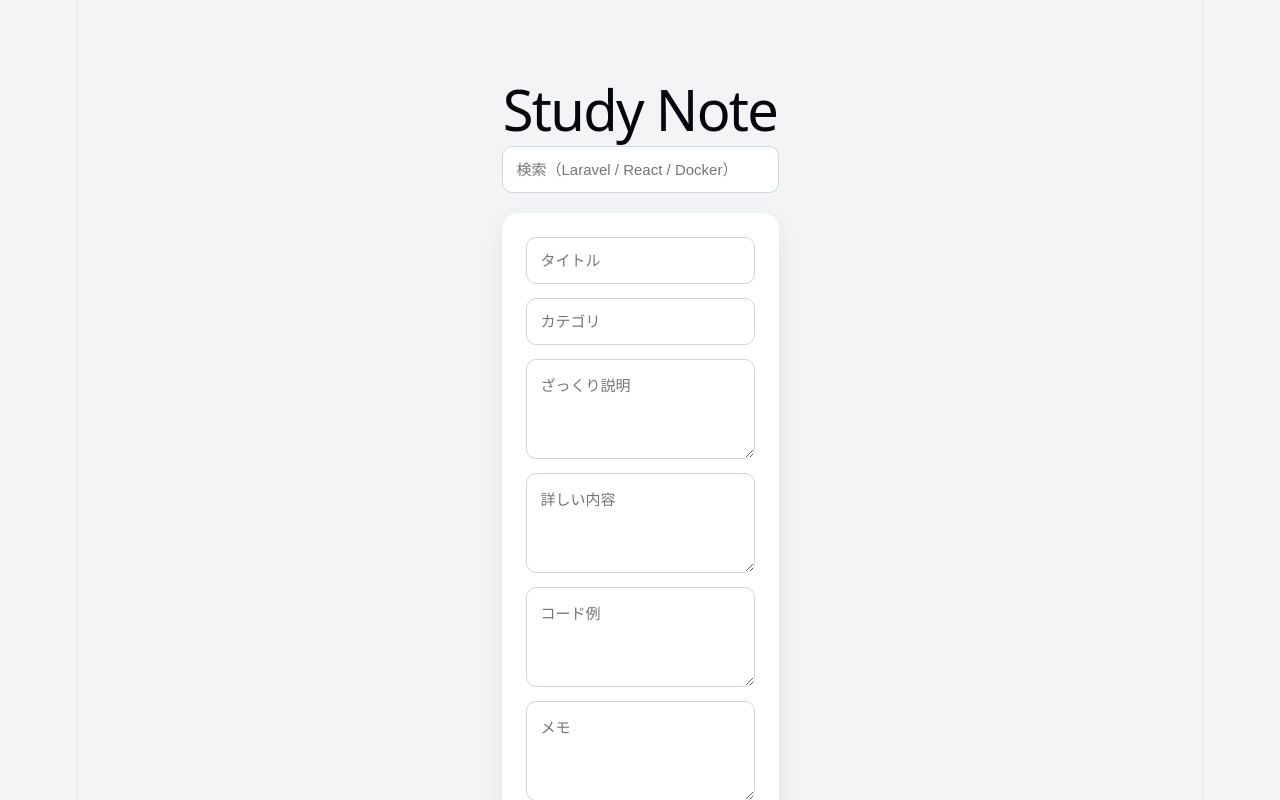
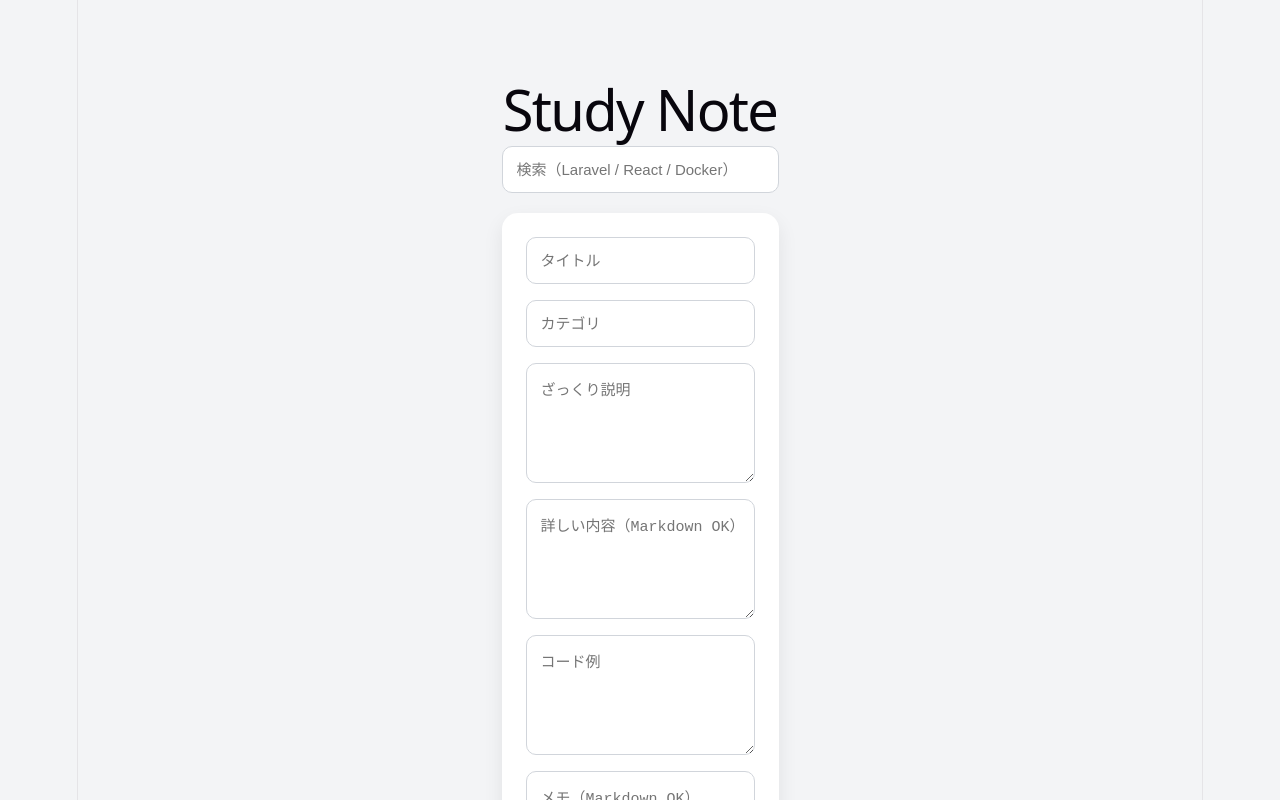
Before and after one commit to ka2ki1/study-note-front, a React (Vite) app: page / in a window 1280 px wide. Shown: the top 800 px of the page. Built offline with nearby package versions, Linux system fonts and the light colour scheme; no server answers.

Commit message:
feat: add markdown support

```diff
--- a/package.json
+++ b/package.json
@@ -12,7 +12,8 @@
   "dependencies": {
     "axios": "^1.16.1",
     "react": "^19.2.6",
-    "react-dom": "^19.2.6"
+    "react-dom": "^19.2.6",
+    "react-markdown": "^10.1.0"
   },
   "devDependencies": {
     "@eslint/js": "^10.0.1",
--- a/src/App.css
+++ b/src/App.css
@@ -22,29 +22,35 @@ h1 {
 }
 
 .search-input {
+  width: 100%;
   margin-bottom: 20px;
+  padding: 14px;
+  font-size: 15px;
+  border: 1px solid #d1d5db;
+  border-radius: 10px;
+  background: white;
 }
 
 input,
 textarea {
   width: 100%;
+  display: block;
   padding: 14px;
   font-size: 15px;
   border: 1px solid #d1d5db;
   border-radius: 10px;
   background: white;
-  display: block;
 }
 
 textarea {
-  min-height: 100px;
+  min-height: 120px;
   resize: vertical;
 }
 
 form {
   display: flex;
   flex-direction: column;
-  gap: 14px;
+  gap: 16px;
   background: white;
   padding: 24px;
   border-radius: 16px;
@@ -165,3 +171,24 @@ pre {
   overflow-x: auto;
   white-space: pre-wrap;
 }
+
+.markdown-body {
+  line-height: 1.8;
+}
+
+.markdown-body h1,
+.markdown-body h2,
+.markdown-body h3 {
+  margin-top: 16px;
+  margin-bottom: 8px;
+}
+
+.markdown-body ul {
+  padding-left: 24px;
+}
+
+.markdown-body code {
+  background: #e5e7eb;
+  padding: 2px 6px;
+  border-radius: 6px;
+}
--- a/src/App.jsx
+++ b/src/App.jsx
@@ -1,5 +1,6 @@
 import { useEffect, useState } from "react";
 import axios from "axios";
+import ReactMarkdown from "react-markdown";
 import "./App.css";
 
 function App() {
@@ -95,9 +96,7 @@ function App() {
   const handleDelete = async (id) => {
     const result = window.confirm("このノートを削除しますか？");
 
-    if (!result) {
-      return;
-    }
+    if (!result) return;
 
     await axios.delete(`http://localhost:8081/api/study-notes/${id}`);
 
@@ -119,47 +118,12 @@ function App() {
       />
 
       <form onSubmit={handleSubmit}>
-        <input
-          name="title"
-          placeholder="タイトル"
-          value={form.title}
-          onChange={handleChange}
-        />
-
-        <input
-          name="category"
-          placeholder="カテゴリ"
-          value={form.category}
-          onChange={handleChange}
-        />
-
-        <textarea
-          name="summary"
-          placeholder="ざっくり説明"
-          value={form.summary}
-          onChange={handleChange}
-        />
-
-        <textarea
-          name="content"
-          placeholder="詳しい内容"
-          value={form.content}
-          onChange={handleChange}
-        />
-
-        <textarea
-          name="example_code"
-          placeholder="コード例"
-          value={form.example_code}
-          onChange={handleChange}
-        />
-
-        <textarea
-          name="memo"
-          placeholder="メモ"
-          value={form.memo}
-          onChange={handleChange}
-        />
+        <input name="title" placeholder="タイトル" value={form.title} onChange={handleChange} />
+        <input name="category" placeholder="カテゴリ" value={form.category} onChange={handleChange} />
+        <textarea name="summary" placeholder="ざっくり説明" value={form.summary} onChange={handleChange} />
+        <textarea name="content" placeholder="詳しい内容（Markdown OK）" value={form.content} onChange={handleChange} />
+        <textarea name="example_code" placeholder="コード例" value={form.example_code} onChange={handleChange} />
+        <textarea name="memo" placeholder="メモ（Markdown OK）" value={form.memo} onChange={handleChange} />
 
         <button type="submit">{editingId ? "更新" : "登録"}</button>
 
@@ -190,28 +154,26 @@ function App() {
             <p>{selectedNote.summary}</p>
 
             <h3>詳しい内容</h3>
-            <p>{selectedNote.content}</p>
+            <div className="markdown-body">
+              <ReactMarkdown>{selectedNote.content || ""}</ReactMarkdown>
+            </div>
 
             <h3>コード例</h3>
             <pre>{selectedNote.example_code}</pre>
 
             <h3>メモ</h3>
-            <p>{selectedNote.memo}</p>
+            <div className="markdown-body">
+              <ReactMarkdown>{selectedNote.memo || ""}</ReactMarkdown>
+            </div>
           </div>
         </div>
       )}
 
       <div className="note-list">
         {studyNotes.map((note) => (
-          <div
-            key={note.id}
-            className="card"
-            onClick={() => handleShowDetail(note.id)}
-          >
+          <div key={note.id} className="card" onClick={() => handleShowDetail(note.id)}>
             <h2>{note.title}</h2>
-
             {note.category && <span className="tag">{note.category}</span>}
-
             <p>{note.summary}</p>
           </div>
         ))}
```
Also changed, not shown: 1 other file (tests, documents, lock files or other folders).
